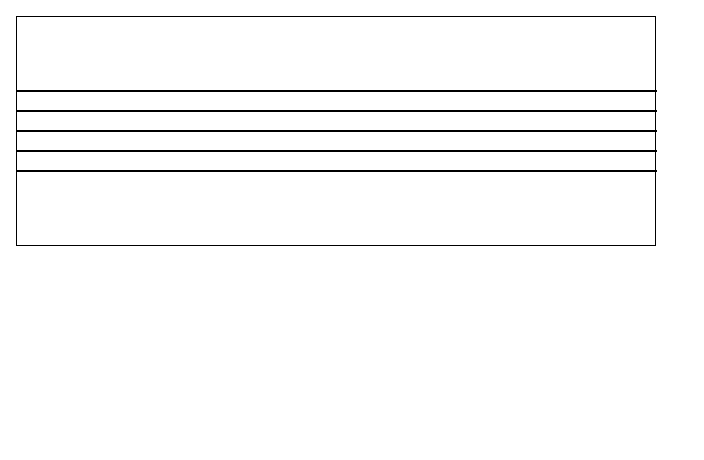
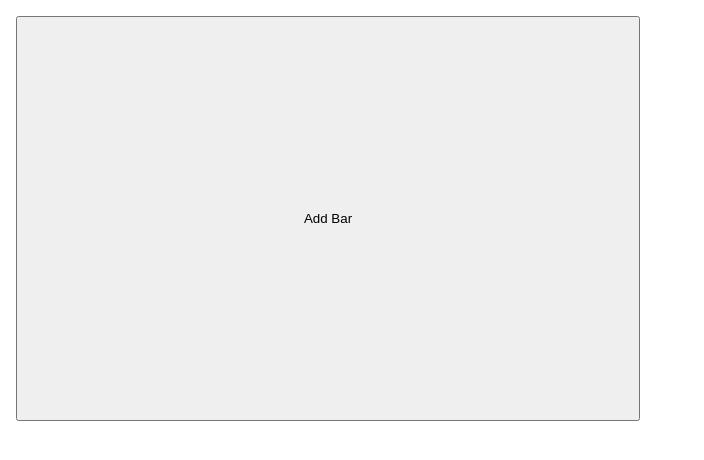
Before and after one commit to deeprecession/notes-to-guitar-tabs, a Vue app: page / in a window 1280 px wide. Shown: the top 460 px of the page, without its empty margins (0-704 px from the left). Built offline with nearby package versions, Linux system fonts and the light colour scheme.

Commit message:
feat: add new Bars to MusicSheet on event

```diff
--- a/src/components/Bar.vue
+++ b/src/components/Bar.vue
@@ -1,11 +1,13 @@
 <script setup lang="ts">
 import { defineProps, onMounted, onUnmounted, ref, useTemplateRef } from "vue"
 import BarRow from "./BarRow.vue"
+import type { BarNotes } from "./MusicSheet.vue"
 
 type BarProps = {
-    notes: Record<number, Record<number, boolean>>
+    barNotes: BarNotes
+    columnsNum: number
     noteWidth: number
-    columnsNum: number
+    noteHeight: number
 }
 defineProps<BarProps>()
 
@@ -47,11 +49,11 @@ const shouldHaveLine = (index: number) => {
     >
         <BarRow
             v-for="(_, index) in [...Array(LINES_NUM).keys()]"
-            :key="index"
-            :height="15"
+            :key="`barrow-${index}`"
+            :height="noteHeight"
             :noteWidth="noteWidth"
             :hasLine="shouldHaveLine(index)"
-            :notes="notes[index] || {}"
+            :barRowNotes="barNotes[index] || {}"
             :columnsNum="columnsNum"
             @add-note="(col) => $emit('add-note', index, col)"
         />
--- a/src/components/BarRow.vue
+++ b/src/components/BarRow.vue
@@ -1,11 +1,12 @@
 <script setup lang="ts">
-import { ref, useCssModule, type StyleValue } from "vue"
+import { computed, ref, useCssModule, type StyleValue } from "vue"
 import Note from "./Note.vue"
+import type { BarRowNotes } from "./MusicSheet.vue"
 
 const props = defineProps<{
     hasLine: boolean
     noteWidth: number
-    notes: Record<number, boolean>
+    barRowNotes: BarRowNotes
     columnsNum: number
     height: number
 }>()
@@ -14,8 +15,7 @@ const emit = defineEmits<{
     (e: "add-note", col: number): void
 }>()
 
-const width = ref(props.columnsNum * props.noteWidth)
-const COLS = props.columnsNum
+const width = computed(() => props.columnsNum * props.noteWidth)
 
 function onClick(e: MouseEvent) {
     const clickedColumn = getColumnUnderMouseCursor(e)
@@ -27,22 +27,26 @@ function getColumnUnderMouseCursor(e: MouseEvent) {
     const rect = target.getBoundingClientRect()
     const x = e.clientX - rect.left
 
-    if (x < 0 || x >= target.offsetWidth) {
-        throw new Error(`click X coordinate is out ouf bounce x=${x}`)
+    if (x <= 0) {
+        return 0
     }
 
-    const colClick = Math.floor((x * COLS) / target.offsetWidth)
+    if (x >= target.offsetWidth) {
+        return props.columnsNum - 1
+    }
 
-    if (colClick >= COLS) {
-        return COLS - 1
+    const colClick = Math.floor((x * props.columnsNum) / target.offsetWidth)
+
+    if (colClick >= props.columnsNum) {
+        return props.columnsNum - 1
     }
 
     return colClick
 }
 
 function getNoteXShift(col: number) {
-    const halfColumnShift = (width.value / COLS) * 0.5
-    const nColumnsShift = (width.value * col) / COLS
+    const halfColumnShift = (width.value / props.columnsNum) * 0.5
+    const nColumnsShift = (width.value * col) / props.columnsNum
     return halfColumnShift + nColumnsShift
 }
 
@@ -72,7 +76,7 @@ function lineClass() {
     }
 }
 function lineStyles(): StyleValue {
-    return [{ width: width.value + "px", height: props.height + "px" }]
+    return [{ width: width + "px", height: props.height + "px" }]
 }
 </script>
 
@@ -86,7 +90,7 @@ function lineStyles(): StyleValue {
         @click="onClick"
     >
         <Note
-            v-for="(_, col) in notes"
+            v-for="(_, col) in barRowNotes"
             ref="noteElem"
             :key="col"
             :class="$style.note"
--- a/src/components/MusicSheet.vue
+++ b/src/components/MusicSheet.vue
@@ -1,31 +1,87 @@
 <script setup lang="ts">
-import { ref } from "vue"
+import { onMounted, onUnmounted, ref, useTemplateRef } from "vue"
 import Bar from "./Bar.vue"
 
-const notes = ref<Record<number, Record<number, boolean>>>({})
+export type BarRowNotes = Record<number, boolean>
+export type BarNotes = Record<number, BarRowNotes>
+export type MusicSheetNotes = BarNotes[]
 
-function handleAddNote(line: number, col: number) {
-    if (notes.value[line] === undefined) {
-        notes.value[line] = {}
+const notes = ref<MusicSheetNotes>([])
+
+function handleAddNote(bar: number, line: number, col: number) {
+    if (notes.value[bar] === undefined) {
+        notes.value[bar] = {}
     }
 
-    notes.value[line][col] = true
+    if (notes.value[bar][line] === undefined) {
+        notes.value[bar][line] = {}
+    }
+
+    notes.value[bar][line][col] = true
 }
+
+const sheet = useTemplateRef("sheet")
+const observer = new ResizeObserver(() => {
+    if (!sheet.value) {
+        return
+    }
+
+    noteWidth.value = Math.floor(sheet.value.scrollWidth / NOTE_COLS / BARS_PER_ROW)
+})
+
+onMounted(() => {
+    if (!sheet.value) {
+        throw new Error(`failed to start check size of MusicSheet`)
+    }
+    observer.observe(sheet.value)
+})
+
+onUnmounted(() => {
+    observer.disconnect()
+})
+
+const NOTE_COLS = 16
+const BARS_PER_ROW = 2
+
+const NOTE_HEIGHT = 15
+const NOTE_ROWS = 27
+
+const noteWidth = ref(0)
 </script>
 
 <template>
-    <div :class="$style.container">
+    <div
+        ref="sheet"
+        :class="$style.container"
+    >
         <Bar
-            :notes="notes"
-            :note-width="10"
-            :columns-num="64"
-            @add-note="handleAddNote"
+            v-for="(barNotes, barInx) in notes"
+            :barNotes="barNotes"
+            :note-width="noteWidth"
+            :columns-num="NOTE_COLS"
+            :note-height="NOTE_HEIGHT"
+            @add-note="(line, col) => handleAddNote(barInx, line, col)"
         />
+
+        <button
+            :style="{ height: NOTE_HEIGHT * NOTE_ROWS + 'px' }"
+            :class="$style['add-bar-btn']"
+            @click="notes.push({})"
+        >
+            Add Bar
+        </button>
     </div>
 </template>
 
 <style lang="css" scoped module>
 .container {
-    height: 230px;
+    display: grid;
+    grid-template-columns: 1fr 1fr;
+    gap: 0px;
+    column-gap: 0px;
+}
+
+.add-bar-btn {
+    height: 100%;
 }
 </style>
```
